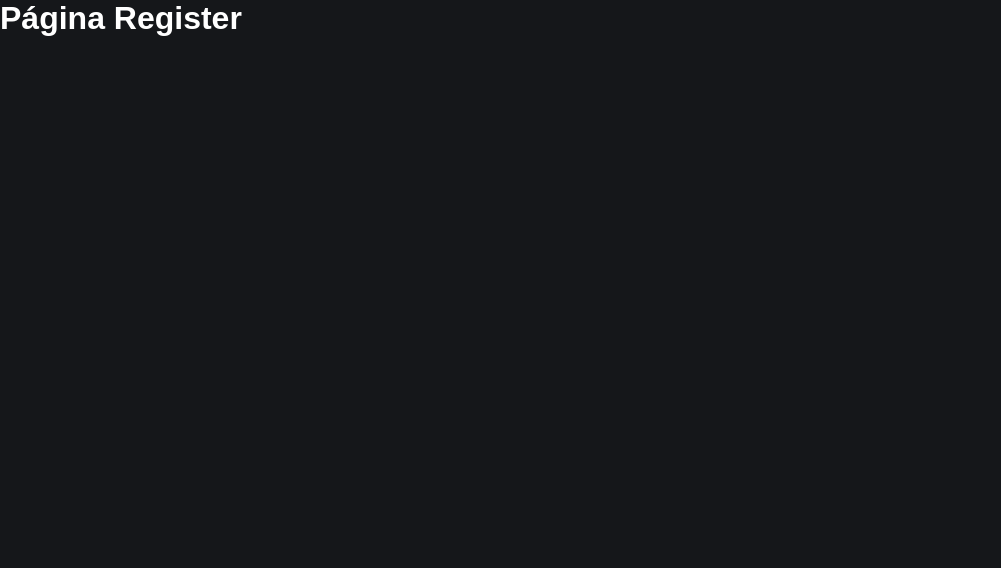
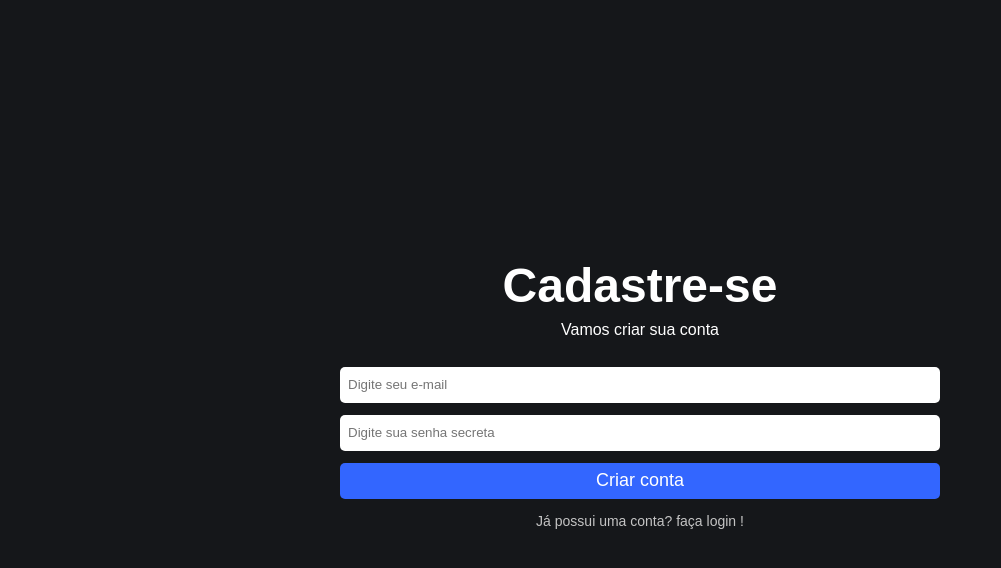
Before and after one commit to fernandoalbuquerqueponte/agendador-de-tasks, a React (Create React App) app: page /register in a window 1280 px wide. Shown: the top 568 px of the page, without its empty margins (0-1001 px from the left). Built offline with nearby package versions, Linux system fonts and the light colour scheme.

Commit message:
feat: register and login functionality

```diff
--- /dev/null
+++ b/src/pages/Admin/index.jsx
@@ -0,0 +1,9 @@
+import "./admin.css"
+
+export default function Admin() {
+   return (
+      <div>
+         <h1>admin page</h1>
+      </div>
+   )
+}
--- a/src/pages/Home/index.jsx
+++ b/src/pages/Home/index.jsx
@@ -1,15 +1,29 @@
 import { useState } from "react"
 import "./home.css"
 import { Link } from "react-router-dom"
+
+import { auth } from "../../firebaseConnection"
+import { signInWithEmailAndPassword } from "firebase/auth"
+
+import { useNavigate } from "react-router-dom"
 
 export default function Home() {
    const [email, setEmail] = useState("")
    const [password, setPassword] = useState("")
 
-   function handleLogin(e) {
+   const navigate = useNavigate()
+
+   async function handleLogin(e) {
       e.preventDefault()
       if (email !== "" && password !== "") {
-         alert("deu tudo certo " + email)
+         await signInWithEmailAndPassword(auth, email, password)
+            .then(() => {
+               //navegar para admin
+               navigate("/admin", { replace: true })
+            })
+            .catch((error) => {
+               console.log("erro ao fazer o login")
+            })
       } else {
          alert("Preencha todos os campos")
       }
@@ -29,7 +43,6 @@ export default function Home() {
             />
             <input
                type="password"
-               autoComplete={false}
                placeholder="Digite sua senha secreta"
                value={password}
                onChange={(e) => setPassword(e.target.value)}
--- a/src/pages/Register/index.jsx
+++ b/src/pages/Register/index.jsx
@@ -1,7 +1,55 @@
+import { useState } from "react"
+import { Link } from "react-router-dom"
+
+import { auth } from "../../firebaseConnection"
+import { createUserWithEmailAndPassword } from "firebase/auth"
+
+import { useNavigate } from "react-router-dom"
+
 export default function Register() {
+   const [email, setEmail] = useState("")
+   const [password, setPassword] = useState("")
+
+   const navigate = useNavigate()
+
+   async function handleRegister(e) {
+      e.preventDefault()
+      if (email !== "" && password !== "") {
+         await createUserWithEmailAndPassword(auth, email, password)
+            .then(() => {
+               navigate("/admin", { replace: true })
+            })
+            .catch((error) => {
+               console.log("erro ao registrar")
+            })
+      } else {
+         alert("Preencha todos os campos")
+      }
+   }
+
    return (
-      <div>
-         <h1>Página Register</h1>
+      <div className="home-container">
+         <h1>Cadastre-se</h1>
+         <span>Vamos criar sua conta</span>
+
+         <form className="form" onSubmit={handleRegister}>
+            <input
+               type="text"
+               placeholder="Digite seu e-mail"
+               value={email}
+               onChange={(e) => setEmail(e.target.value)}
+            />
+            <input
+               type="password"
+               placeholder="Digite sua senha secreta"
+               value={password}
+               onChange={(e) => setPassword(e.target.value)}
+            />
+            <button type="submit">Criar conta</button>
+         </form>
+         <Link className="button-link" to="/">
+            Já possui uma conta? faça login !
+         </Link>
       </div>
    )
 }
--- a/src/routes/index.jsx
+++ b/src/routes/index.jsx
@@ -3,11 +3,13 @@ import { Route, Routes } from "react-router-dom"
 
 import Home from "../pages/Home"
 import Register from "../pages/Register"
+import Admin from "../pages/Admin"
 function RoutesApp() {
    return (
       <Routes>
          <Route path="/" element={<Home />} />
          <Route path="/register" element={<Register />} />
+         <Route path="/admin" element={<Admin />} />
       </Routes>
    )
 }
```
Also changed, not shown: src/pages/Admin/admin.css (added).
